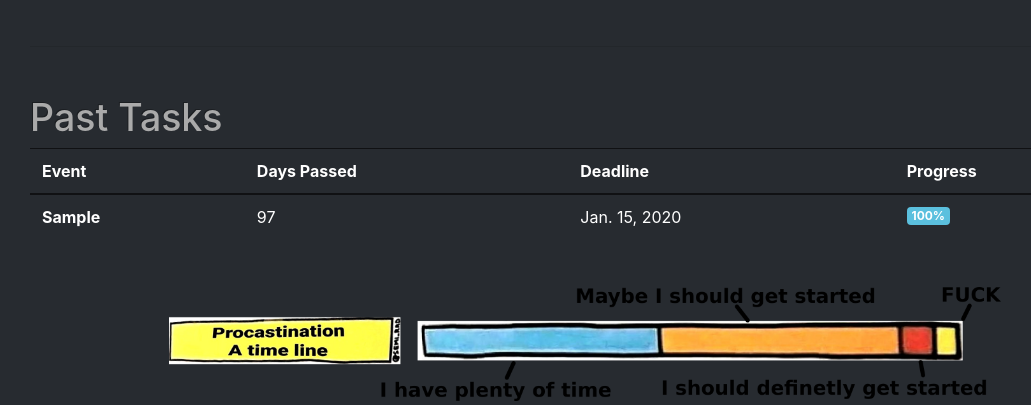
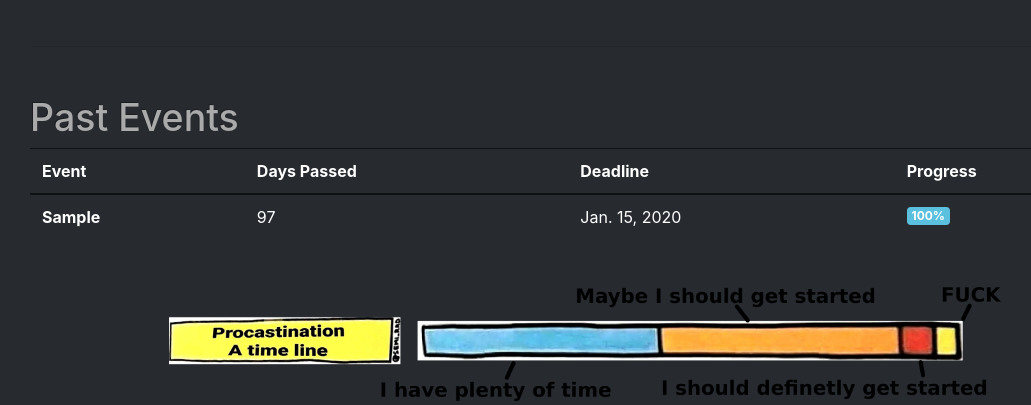
Before and after one commit to marceloFA/deadlines_app, a Django app: page / in a window 1280 px wide. Shown: the part 291-696 px from the top of the page, without its empty margins (55-1086 px from the left). Run offline with Django 3.2, Linux system fonts and the light colour scheme; tables that the repository leaves empty hold one stand-in row (values such as "Sample post"); some libraries are stand-ins or nearby versions.

Commit message:
Past Events

```diff
--- a/tasks/templates/tasks/task_list.html
+++ b/tasks/templates/tasks/task_list.html
@@ -40,8 +40,8 @@
 <hr class="my-5">
 
 
-<!-- Past Tasks -->
-<h1>Past Tasks</h1>
+<!-- Past Events -->
+<h1>Past Events</h1>
 
 <table class="table">
     <thead>
```
